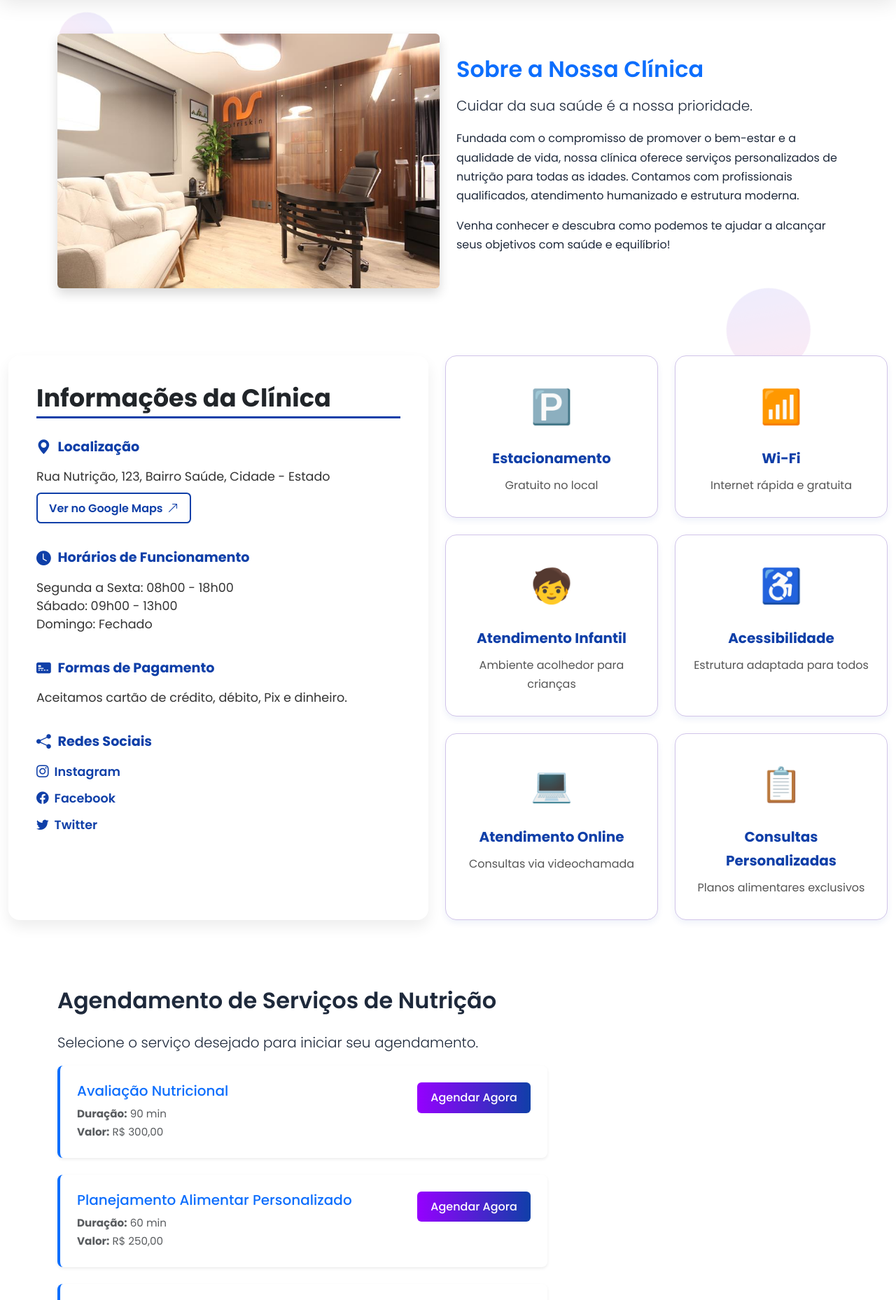
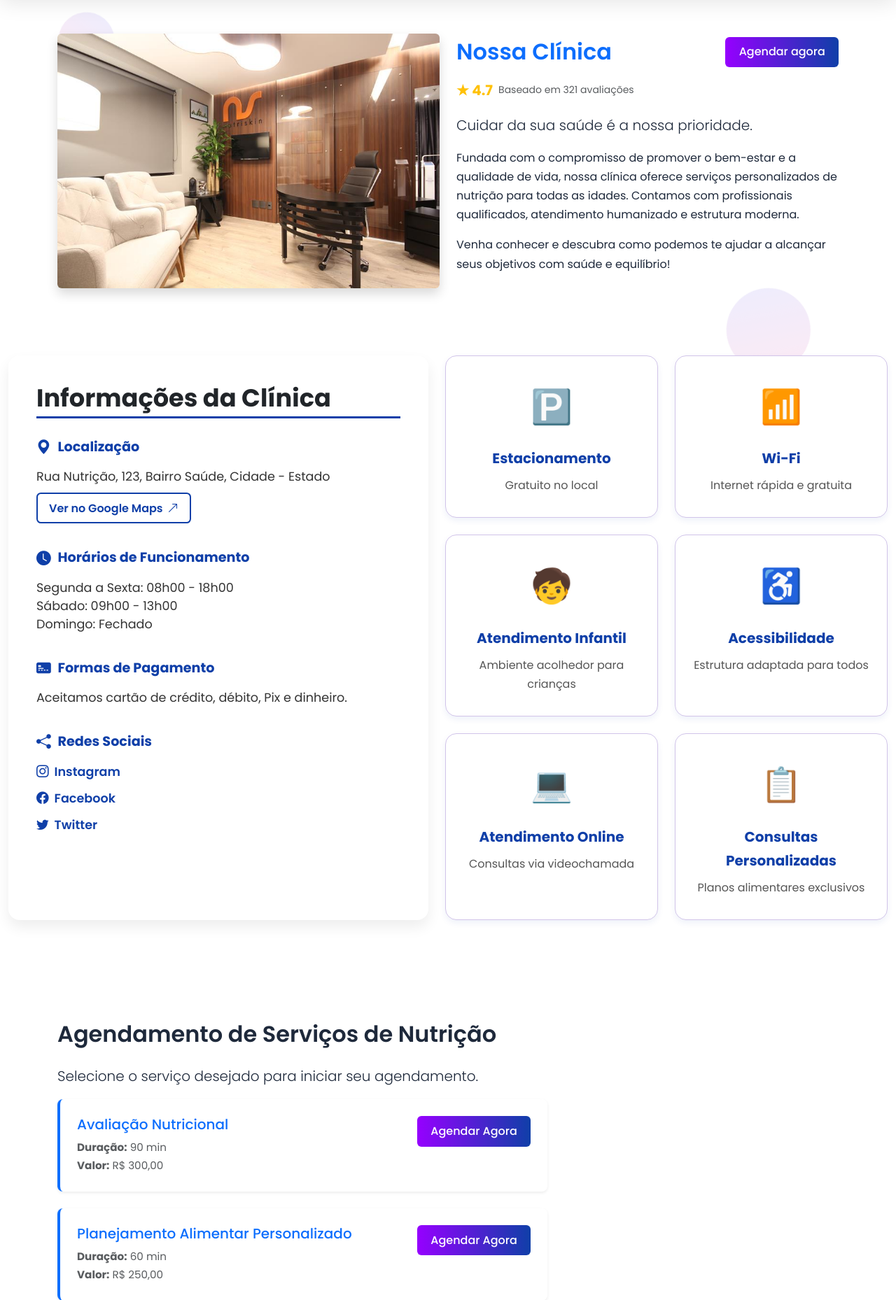
Before and after one commit to Neverthelles19/Clinicanutricao, a PHP site: page /agendamento.php in a window 1280 px wide. Shown: the part 82-1940 px from the top of the page at 70% size. Run offline with PHP 8.4, Linux system fonts and the light colour scheme; data comes from the database, SQL or seed files in the repository.

Commit message:
adicionei botao de agendar no inicio

```diff
--- a/agendamento.php
+++ b/agendamento.php
@@ -561,7 +561,14 @@ if ($_SERVER['REQUEST_METHOD'] === 'POST') {
         <img src="clinica.jpg" alt="Imagem da Clínica de Nutrição" class="img-fluid rounded shadow">
       </div>
       <div class="col-md-6">
-        <h2 class="mb-3 text-primary">Sobre a Nossa Clínica</h2>
+        <div class="d-flex align-items-center justify-content-between mb-3">
+          <h2 class="text-primary mb-0">Nossa Clínica</h2>
+          <a href="#agendamento" class="btn agendarBtn ms-3">Agendar agora</a>
+        </div>
+        <div class="d-flex align-items-center mb-3">
+          <span class="me-2 fs-5 fw-bold text-warning">★ 4.7</span>
+          <small class="text-muted">Baseado em 321 avaliações</small>
+        </div>
         <p class="lead">Cuidar da sua saúde é a nossa prioridade.</p>
         <p>
           Fundada com o compromisso de promover o bem-estar e a qualidade de vida, nossa clínica oferece serviços personalizados de nutrição para todas as idades. Contamos com profissionais qualificados, atendimento humanizado e estrutura moderna.
@@ -573,6 +580,7 @@ if ($_SERVER['REQUEST_METHOD'] === 'POST') {
     </div>
   </div>
 </section>
+
 
 
 <section class="py-5">
@@ -680,7 +688,7 @@ if ($_SERVER['REQUEST_METHOD'] === 'POST') {
 
 </section>
 
-
+<section id="agendamento" class="py-5">
   <div class="container py-5">
     <h2 class="mb-4 text-start">Agendamento de Serviços de Nutrição</h2>
     <p class="text-start lead">Selecione o serviço desejado para iniciar seu agendamento.</p>
@@ -716,6 +724,7 @@ if ($_SERVER['REQUEST_METHOD'] === 'POST') {
       ?>
     </div>
   </div>
+</section>
 
 
 
```
Lines whose indentation alone changed are shown as unchanged.
